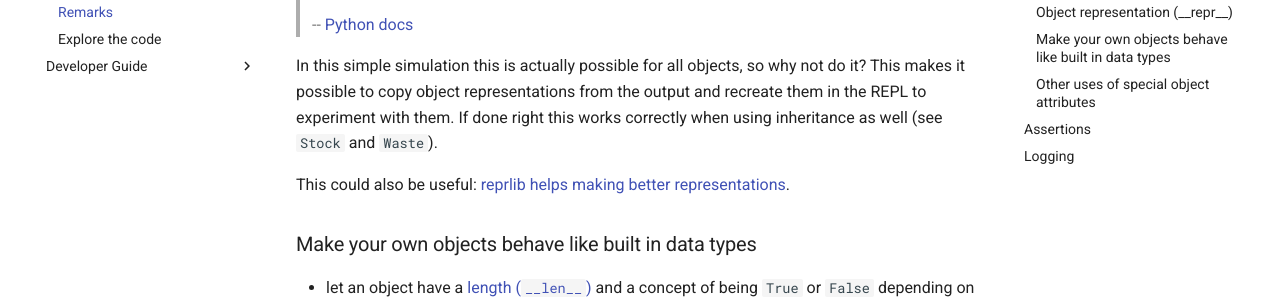
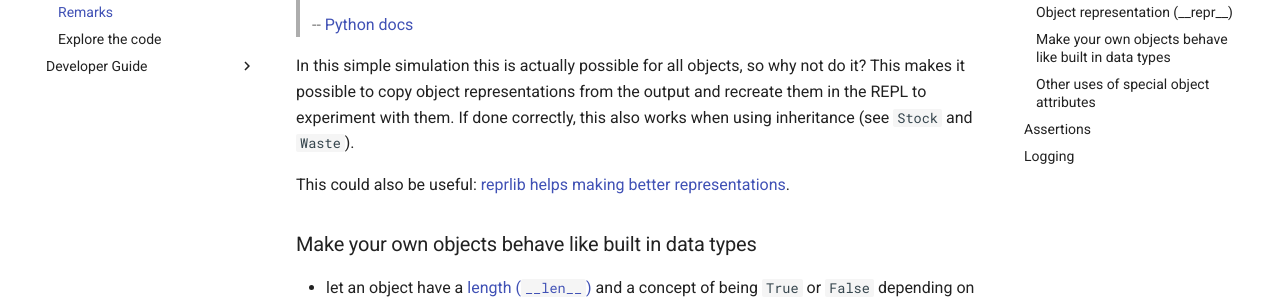
Before and after one commit to obestwalter/mau-mau, an MkDocs documentation site: the page built from docs/implementation/remarks.md, in a window 1280 px wide and 900 px high, scrolled down 1633 px. Shown: the part 204-504 px from the top of the window. Built offline with MkDocs 1.6.1 and Material for MkDocs 9.7.7, drawn with Linux system fonts in a browser that asks for light colours; comment, search, counter and statistics services are not loaded; old or Windows-style settings are respelled for this version of MkDocs.

Commit message:
more corrections

```diff
--- a/docs/implementation/remarks.md
+++ b/docs/implementation/remarks.md
@@ -46,7 +46,7 @@ Those `__something__()` thingies might look scary for the uninitiated, but you w
 
 > -- [Python docs](https://docs.python.org/3/reference/datamodel.html?highlight=__repr__#object.__repr__)
 
-In this simple simulation this is actually possible for all objects, so why not do it? This makes it possible to copy object representations from the output and recreate them in the REPL to experiment with them. If done right this works correctly when using inheritance as well (see `Stock` and `Waste`).
+In this simple simulation this is actually possible for all objects, so why not do it? This makes it possible to copy object representations from the output and recreate them in the REPL to experiment with them. If done correctly, this also works when using inheritance (see `Stock` and `Waste`).
 
 This could also be useful: [reprlib helps making better representations](https://docs.python.org/3.5/library/reprlib.html).
 
```
